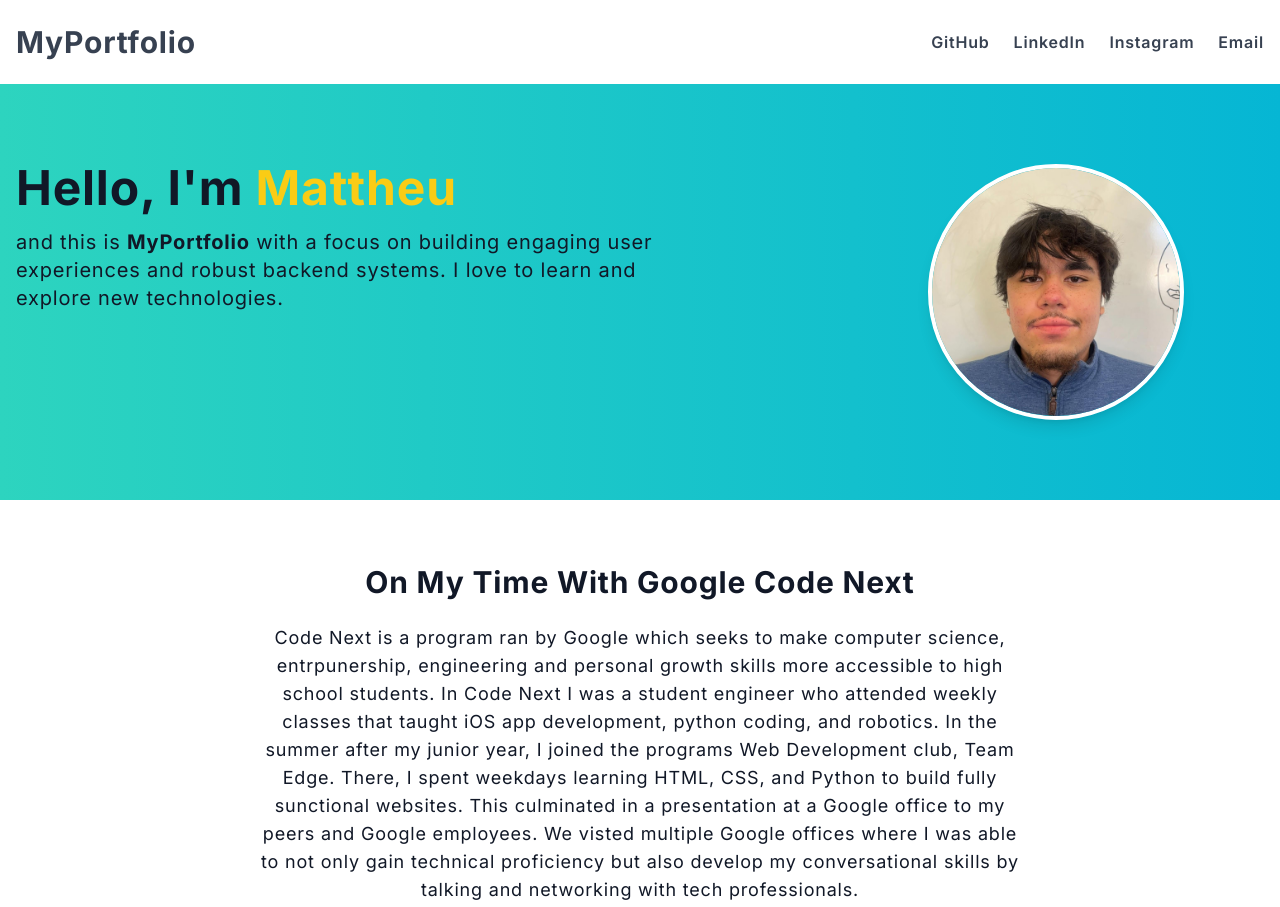
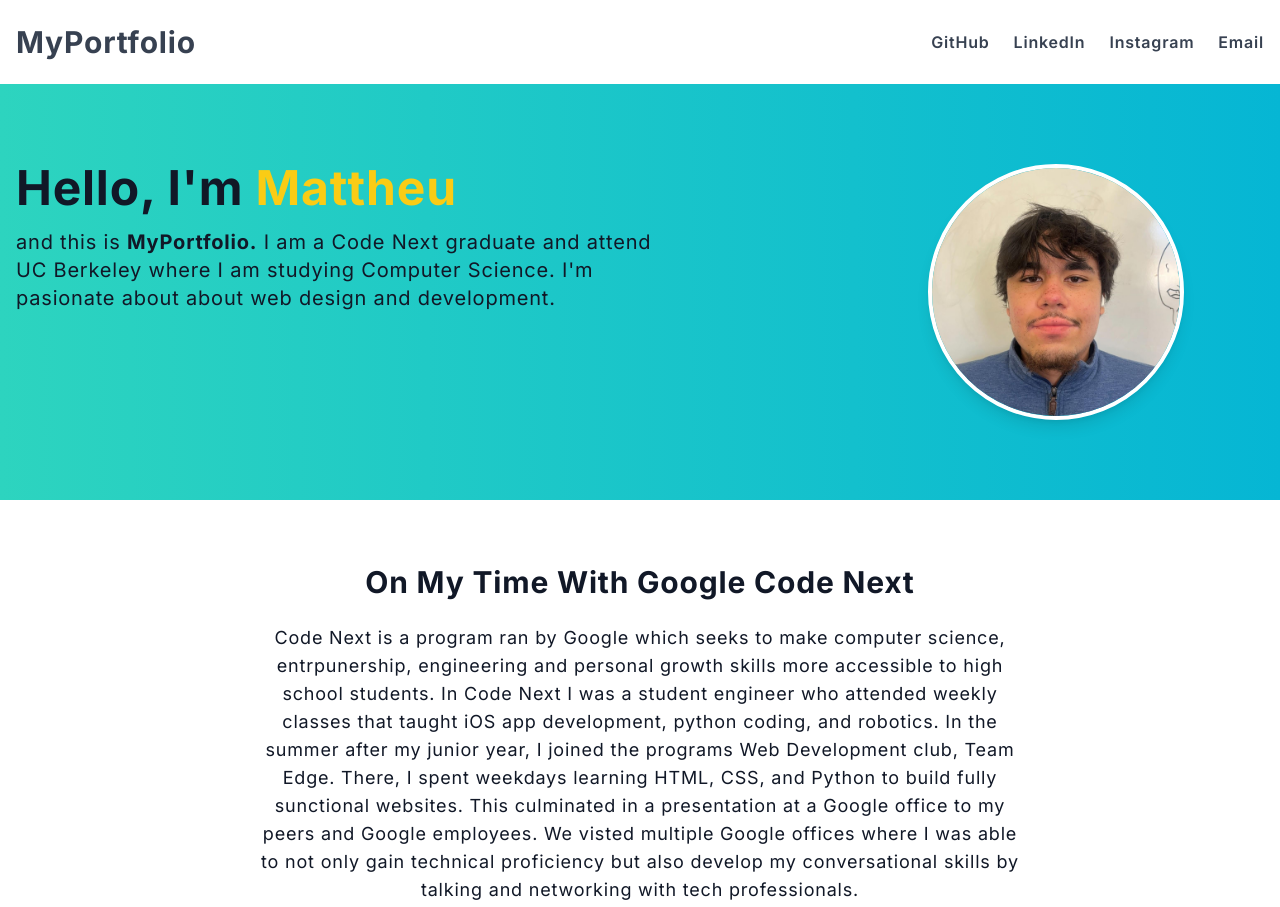
Before and after one commit to MattheuJ/portfolio-website, a plain HTML site: page index.html in a window 1280 px wide. Shown: the top 907 px of the page. Drawn offline with nearby package versions, Linux system fonts and the light colour scheme.

Commit message:
Update index.html

```diff
--- a/index.html
+++ b/index.html
@@ -34,7 +34,7 @@
             <div class="md:w-2/3 text-left mb-10 md:mb-0">
                 <h2 class="text-5xl font-extrabold mb-4">Hello, I'm <span class="text-yellow-400">Mattheu</span></h2>
                 <p class="text-xl mb-8 max-w-2xl">
-                    and this is <span class="font-bold">MyPortfolio</span> with a focus on building engaging user experiences and robust backend systems. I love to learn and explore new technologies.
+                    and this is <span class="font-bold">MyPortfolio.</span> I am a Code Next graduate and attend UC Berkeley where I am studying Computer Science. I'm pasionate about about web design and development.
                 </p>
             </div>
             <div class="md:w-1/3 flex justify-center">
```
